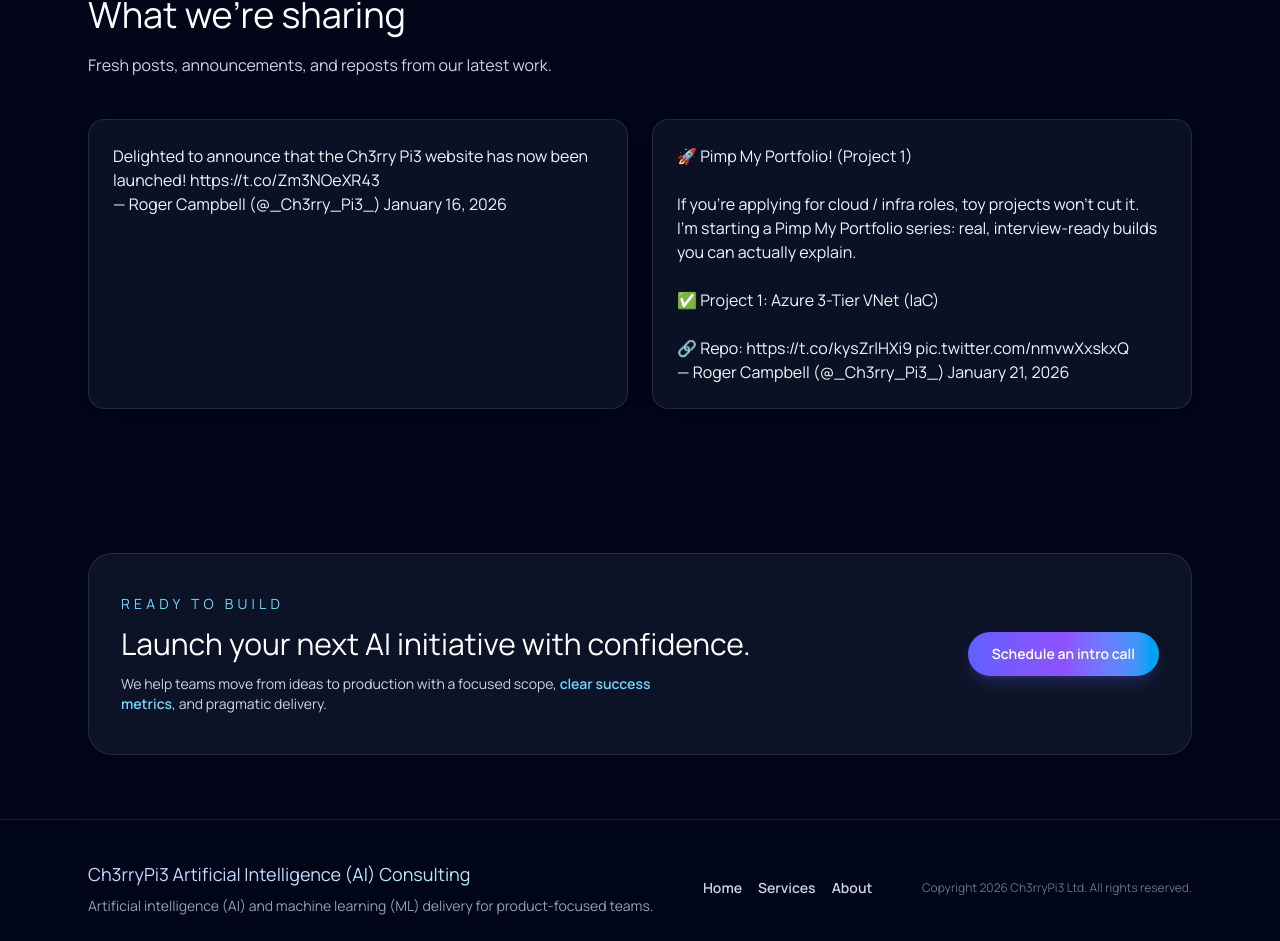
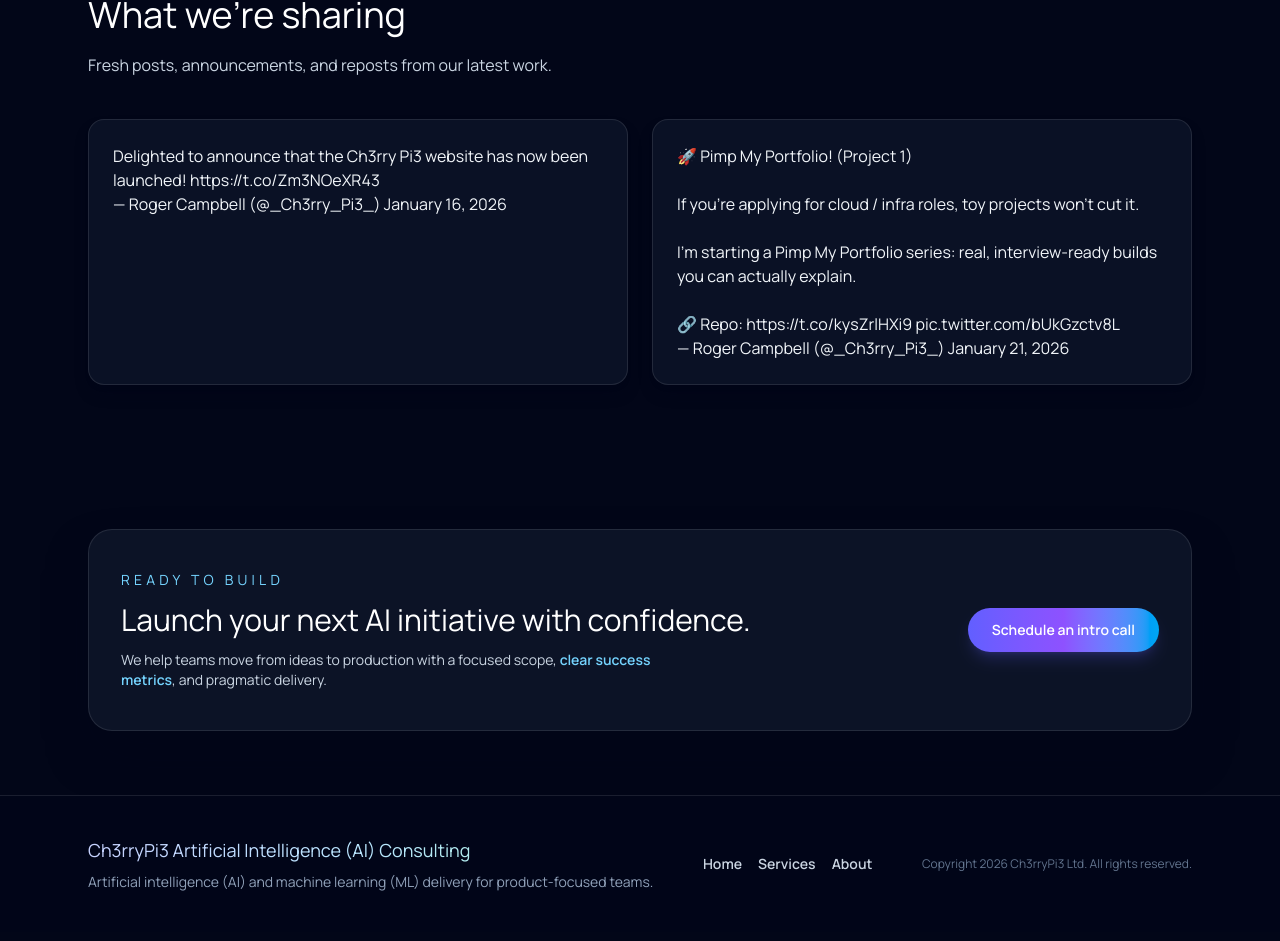
Before and after one commit to Ch3rry-Pi3-Website/Website-Vercel, a Next.js app: page / in a window 1280 px wide. Shown: the part 2206-3147 px from the top of the page. Built offline with nearby package versions, Linux system fonts and the light colour scheme; no server answers.

Commit message:
more language tweaks

```diff
--- a/app/(site)/page.tsx
+++ b/app/(site)/page.tsx
@@ -94,17 +94,16 @@
     &#x1F680; Pimp My Portfolio! (Project 1)
     <br><br>
     If you're applying for cloud / infra roles, toy projects won't cut it.
-    <br>
-    I'm starting a Pimp My Portfolio series: real, interview-ready builds you can actually explain.
     <br><br>
-    &#x2705; Project 1: Azure 3-Tier VNet (IaC)
+    I'm starting a Pimp My Portfolio series: real, interview-ready builds you
+    can actually explain.
     <br><br>
     &#x1F517; Repo:
     <a href="https://t.co/kysZrlHXi9">https://t.co/kysZrlHXi9</a>
-    <a href="https://t.co/nmvwXxskxQ">pic.twitter.com/nmvwXxskxQ</a>
+    <a href="https://t.co/bUkGzctv8L">pic.twitter.com/bUkGzctv8L</a>
   </p>
   &mdash; Roger Campbell (@_Ch3rry_Pi3_)
-  <a href="https://twitter.com/_Ch3rry_Pi3_/status/2014040213182402999?ref_src=twsrc%5Etfw">
+  <a href="https://twitter.com/_Ch3rry_Pi3_/status/2014109141590065643?ref_src=twsrc%5Etfw">
     January 21, 2026
   </a>
 </blockquote>
```
